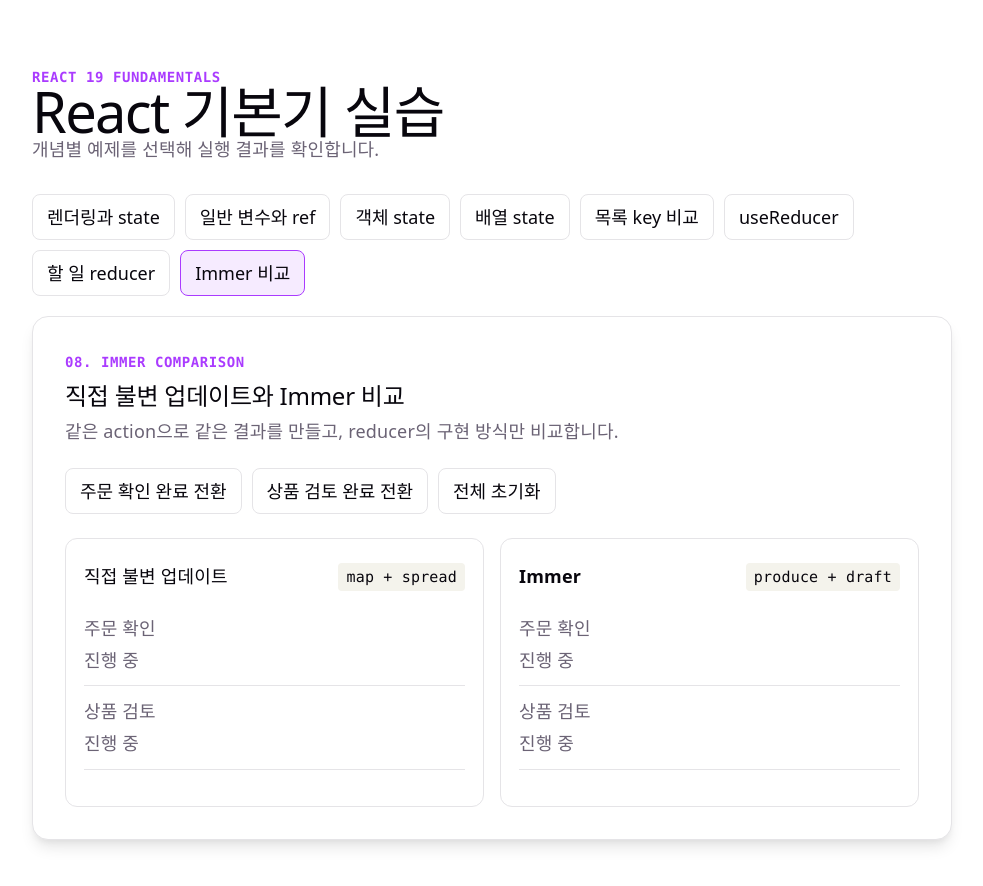
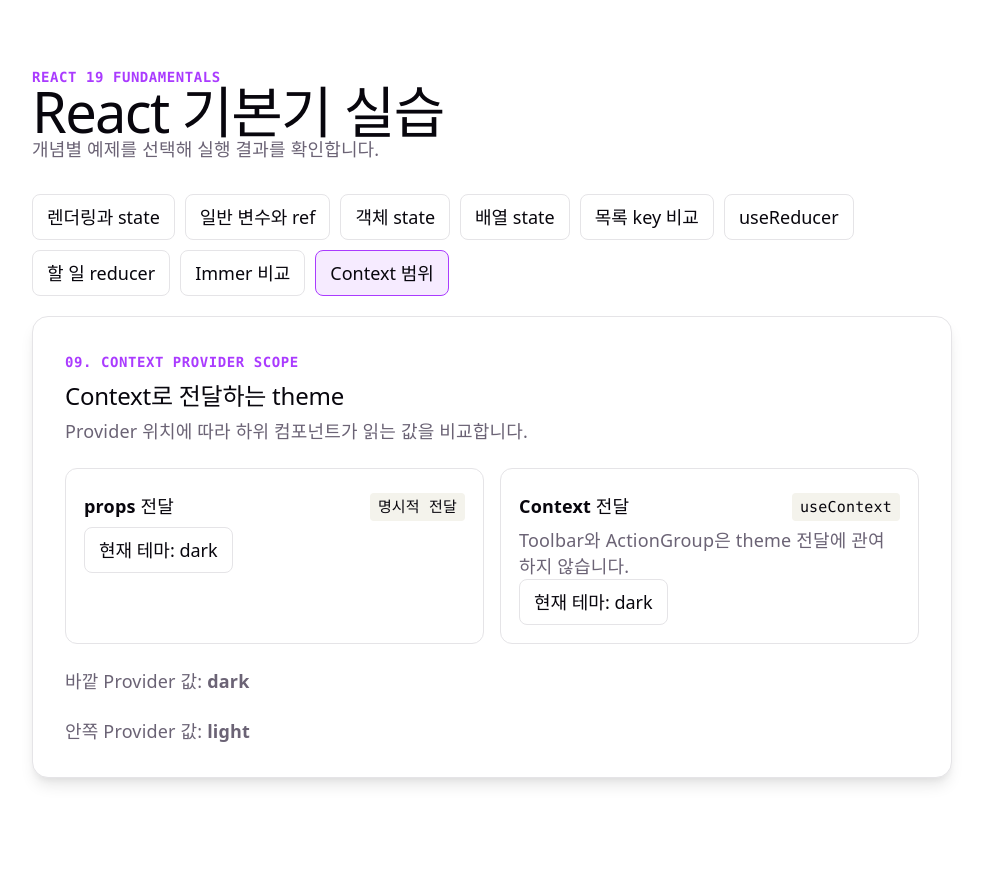
Before and after one commit to shs3832/react-study, a React (Vite) app: page / in a window 1280 px wide. Shown: the top 886 px of the page, without its empty margins (148-1131 px from the left). After the commit the page ends 842 px from the top, so only its background shows below. Built offline with nearby package versions, Linux system fonts and the light colour scheme.

Commit message:
feat: Context Provider 범위 실습 추가

```diff
--- a/src/App.tsx
+++ b/src/App.tsx
@@ -1,6 +1,7 @@
 import { useState } from "react";
 import "./App.css";
 import ArrayStateExample from "./examples/ArrayStateExample";
+import ContextProviderExample from "./examples/ContextProviderExample";
 import ImmerComparisonExample from "./examples/ImmerComparisonExample";
 import KeyIdentityExample from "./examples/KeyIdentityExample";
 import ObjectStateExample from "./examples/ObjectStateExample";
@@ -17,7 +18,8 @@ type ExampleName =
   | "key"
   | "reducer"
   | "taskReducer"
-  | "immer";
+  | "immer"
+  | "context";
 
 const examples: Array<{ id: ExampleName; label: string }> = [
   { id: "render", label: "렌더링과 state" },
@@ -28,11 +30,12 @@ const examples: Array<{ id: ExampleName; label: string }> = [
   { id: "reducer", label: "useReducer" },
   { id: "taskReducer", label: "할 일 reducer" },
   { id: "immer", label: "Immer 비교" },
+  { id: "context", label: "Context 범위" },
 ];
 
 function App() {
   const [selectedExample, setSelectedExample] =
-    useState<ExampleName>("immer");
+    useState<ExampleName>("context");
 
   function renderExample() {
     switch (selectedExample) {
@@ -50,6 +53,8 @@ function App() {
         return <TaskReducerExample />;
       case "immer":
         return <ImmerComparisonExample />;
+      case "context":
+        return <ContextProviderExample />;
       case "object":
         return <ObjectStateExample />;
     }
--- /dev/null
+++ b/src/examples/ContextProviderExample.tsx
@@ -0,0 +1,116 @@
+import { createContext, useContext, useState } from "react";
+import StudyCard from "../components/StudyCard";
+
+type Theme = "light" | "dark";
+
+type ThemeContextValue = {
+  theme: Theme;
+  toggleTheme: () => void;
+};
+
+type ThemeProps = ThemeContextValue;
+
+const ThemeContext = createContext<ThemeContextValue | null>(null);
+
+function PropsThemeButton({ theme, toggleTheme }: ThemeProps) {
+  return (
+    <button type="button" onClick={toggleTheme}>
+      현재 테마: {theme}
+    </button>
+  );
+}
+
+function PropsActionGroup({ theme, toggleTheme }: ThemeProps) {
+  return <PropsThemeButton theme={theme} toggleTheme={toggleTheme} />;
+}
+
+function PropsToolbar({ theme, toggleTheme }: ThemeProps) {
+  return <PropsActionGroup theme={theme} toggleTheme={toggleTheme} />;
+}
+
+function ThemeButton() {
+  const themeContext = useContext(ThemeContext);
+
+  if (!themeContext) {
+    throw new Error("ThemeContext 안에서 사용해야 합니다.");
+  }
+
+  const { theme, toggleTheme } = themeContext;
+
+  return (
+    <button type="button" onClick={toggleTheme}>
+      현재 테마: {theme}
+    </button>
+  );
+}
+
+function ThemeValue() {
+  const themeContext = useContext(ThemeContext);
+
+  if (!themeContext) {
+    throw new Error("ThemeContext 안에서 사용해야 합니다.");
+  }
+
+  return <strong>{themeContext.theme}</strong>;
+}
+
+function ActionGroup() {
+  return <ThemeButton />;
+}
+
+function Toolbar() {
+  return (
+    <div>
+      <p>Toolbar와 ActionGroup은 theme 전달에 관여하지 않습니다.</p>
+      <ActionGroup />
+    </div>
+  );
+}
+
+function ContextProviderExample() {
+  const [theme, setTheme] = useState<Theme>("dark");
+
+  function toggleTheme() {
+    setTheme((currentTheme) =>
+      currentTheme === "dark" ? "light" : "dark",
+    );
+  }
+
+  return (
+    <div className="example-content">
+      <div>
+        <p className="eyebrow">09. Context provider scope</p>
+        <h2>Context로 전달하는 theme</h2>
+        <p>
+          Provider 위치에 따라 하위 컴포넌트가 읽는 값을 비교합니다.
+        </p>
+      </div>
+
+      <div className="key-demo-grid">
+        <StudyCard title="props 전달" actions={<code>명시적 전달</code>}>
+          <PropsToolbar theme={theme} toggleTheme={toggleTheme} />
+        </StudyCard>
+
+        <StudyCard title="Context 전달" actions={<code>useContext</code>}>
+          <ThemeContext value={{ theme, toggleTheme }}>
+            <Toolbar />
+          </ThemeContext>
+        </StudyCard>
+      </div>
+
+      <ThemeContext value={{ theme, toggleTheme }}>
+        <p>
+          바깥 Provider 값: <ThemeValue />
+        </p>
+
+        <ThemeContext value={{ theme: "light", toggleTheme }}>
+          <p>
+            안쪽 Provider 값: <ThemeValue />
+          </p>
+        </ThemeContext>
+      </ThemeContext>
+    </div>
+  );
+}
+
+export default ContextProviderExample;
```
